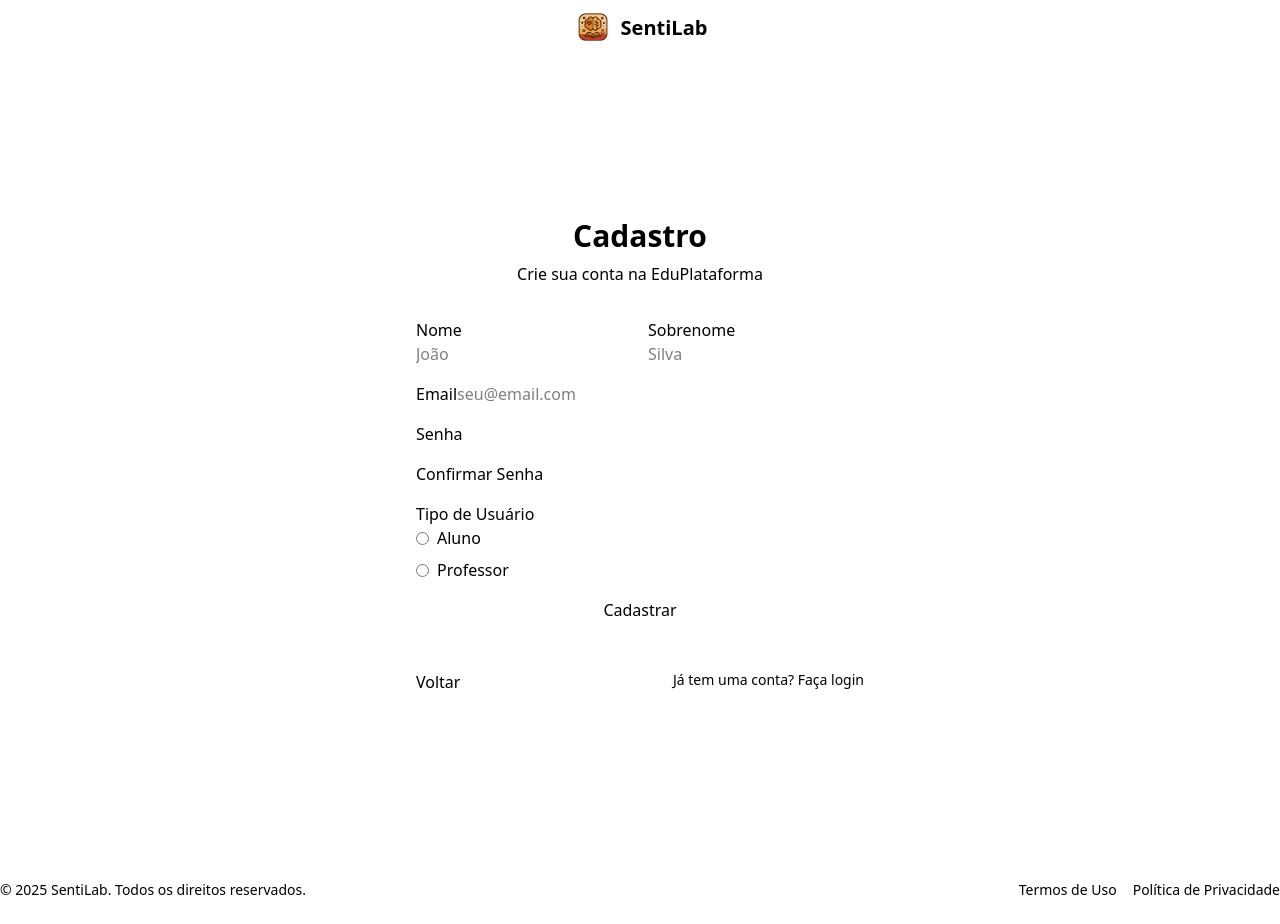
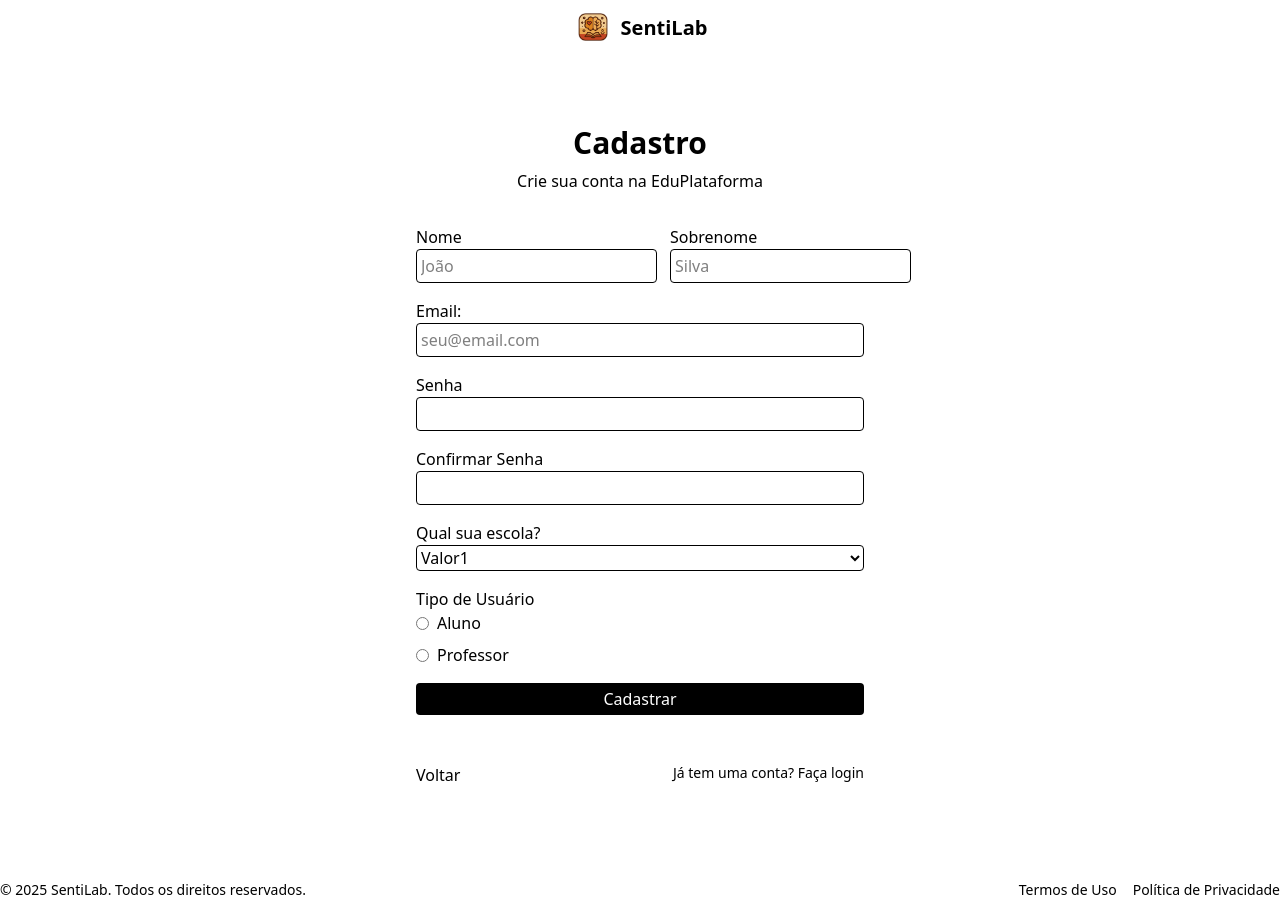
Before and after one commit to joanasouzaa/sentilab, a React (Vite) app: page /cadastrar in a window 1280 px wide. Built offline with nearby package versions, Linux system fonts and the light colour scheme.

Commit message:
page cadastrar

```diff
--- a/src/assets/components/pages/CadastroPage.jsx
+++ b/src/assets/components/pages/CadastroPage.jsx
@@ -1,8 +1,18 @@
+import { useState } from "react";
 import { useNavigate } from "react-router-dom"
 
 export default function CadastroPage() {
 
 const navigate = useNavigate();
+// const [isTeacher, setIsTeacher] = useState('');
+const [isDialogOpen, setIsDialogOpen] = useState(false);
+
+    const handleSubmitMessage = (e) => {
+        e.preventDefault();
+        // Aqui você pode adicionar qualquer outra lógica de envio
+        setIsDialogOpen(true);
+    };
+
 
     return (
         <div className="flex flex-col min-h-screen">
@@ -13,32 +23,42 @@ const navigate = useNavigate();
                         <p className="text-muted-foreground">Crie sua conta na EduPlataforma</p>
                     </div>
 
-                    <div className="space-y-4">
-                        <div className="grid grid-cols-2 gap-4">
+                    <form className="space-y-4" onSubmit={handleSubmitMessage}>
+                        <div className="grid grid-cols-2 gap-15">
                             <div className="space-y-2">
-                                <label htmlFor="firstName">Nome</label>
-                                <input id="firstName" placeholder="João" />
+                                <label htmlFor="firstName" className="">Nome</label>
+                                <input id="firstName" placeholder="João" className="border-1 rounded-sm p-1" />
                             </div>
 
                             <div className="space-y-2">
                                 <label htmlFor="lastName">Sobrenome</label>
-                                <input id="lastName" placeholder="Silva" />
+                                <input id="lastName" placeholder="Silva" className="border-1 rounded-sm p-1"/>
                             </div>
                         </div>
 
                         <div className="space-y-2">
-                            <label htmlFor="email">Email</label>
-                            <input id="email" placeholder="seu@email.com" type="email" />
+                            <label htmlFor="email">Email:</label>
+                            <input id="email" placeholder="seu@email.com" type="email" className="w-full border-1 rounded-sm p-1"/>
                         </div>
 
                         <div className="space-y-2">
                             <label htmlFor="password">Senha</label>
-                            <input id="password" type="password" />
+                            <input id="password" type="password" className="w-full border-1 rounded-sm p-1"/>
                         </div>
 
                         <div className="space-y-2">
                             <label htmlFor="confirmPassword">Confirmar Senha</label>
-                            <input id="confirmPassword" type="password" />
+                            <input id="confirmPassword" type="password" className="w-full border-1 rounded-sm p-1" />
+                        </div>
+
+                        <div className="space-y-2">
+                            <label htmlFor="school">Qual sua escola?</label>
+                            <select name="school" id="school" className="w-full border-1 rounded-sm">
+                                <option value="Selecionar" disabled>Selecionar</option>
+                                <option value="valor1">Valor1</option>
+                                <option value="valor2">Valor2</option>
+                                <option value="valor3">Valor3</option>
+                            </select>
                         </div>
 
                         <div className="space-y-2">
@@ -54,8 +74,8 @@ const navigate = useNavigate();
                             </div>
                         </div>
 
-                        <button className="w-full" onClick={()=>alert("usuário cadastrado")}>Cadastrar</button>
-                    </div>
+                        <button className="w-full bg-black text-white rounded-sm p-1" onOpen>Cadastrar</button>
+                    </form>
 
                     <div className="flex justify-between pt-4">
                         <button onClick={()=>navigate("/")}>Voltar</button>
@@ -67,6 +87,31 @@ const navigate = useNavigate();
                     </div>
                 </div>
             </div>
+            {isDialogOpen && (
+                    <div className="fixed inset-0 z-50 flex items-center justify-center backdrop-blur-xs">
+                        <div className="bg-white rounded-xl shadow-xl w-full max-w-md p-6">
+                            <div className="mb-4">
+                                <h2 className="text-xl font-bold">Usuário cadastrado com sucesso!</h2>
+                                <p className="text-sm text-gray-600">
+                                    Aproveite ao máximo nosso sistema.
+                                </p>
+                            </div>
+                            <div className="py-4">
+                                <p className="text-center text-gray-500 text-size-48">
+                                    Acesse agora sua conta
+                                </p>
+                            </div>
+                            <div className="flex flex-col sm:flex-row sm:justify-center sm:space-x-2">
+                                    <button className="w-full bg-blue-600 text-white px-4 py-2 rounded-lg hover:bg-blue-700 transition" onClick={()=>navigate("/login")}>Fazer Login</button>
+                            </div>
+                            <div className="mt-4 text-center">
+                                <button
+                                    onClick={() => setIsDialogOpen(false)}
+                                    className="text-sm text-gray-500 underline hover:text-gray-700">Fechar</button>
+                            </div>
+                        </div>
+                    </div>
+                )}
         </div>
     )
 }
```
